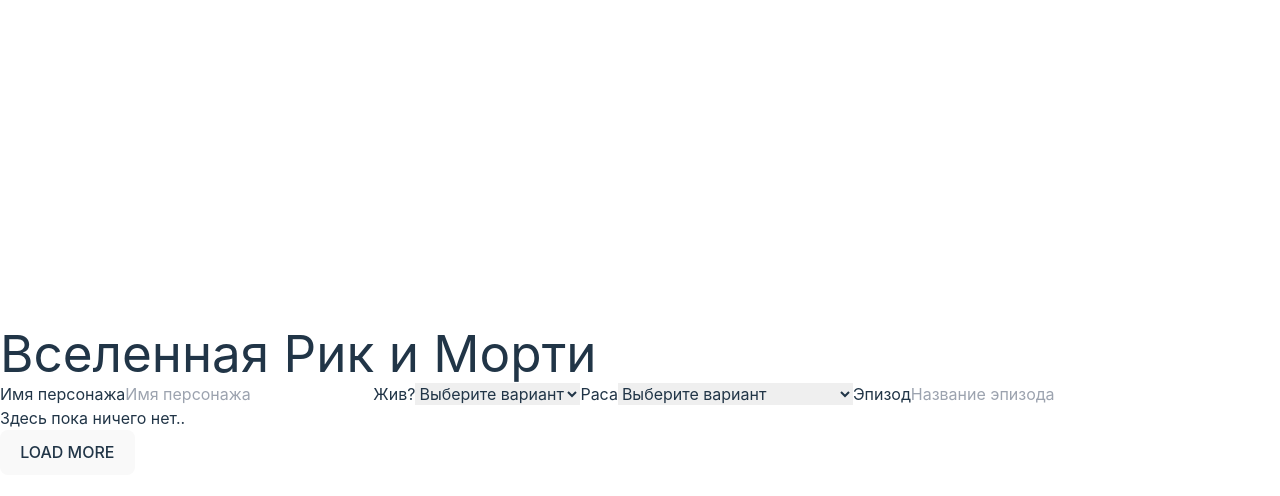
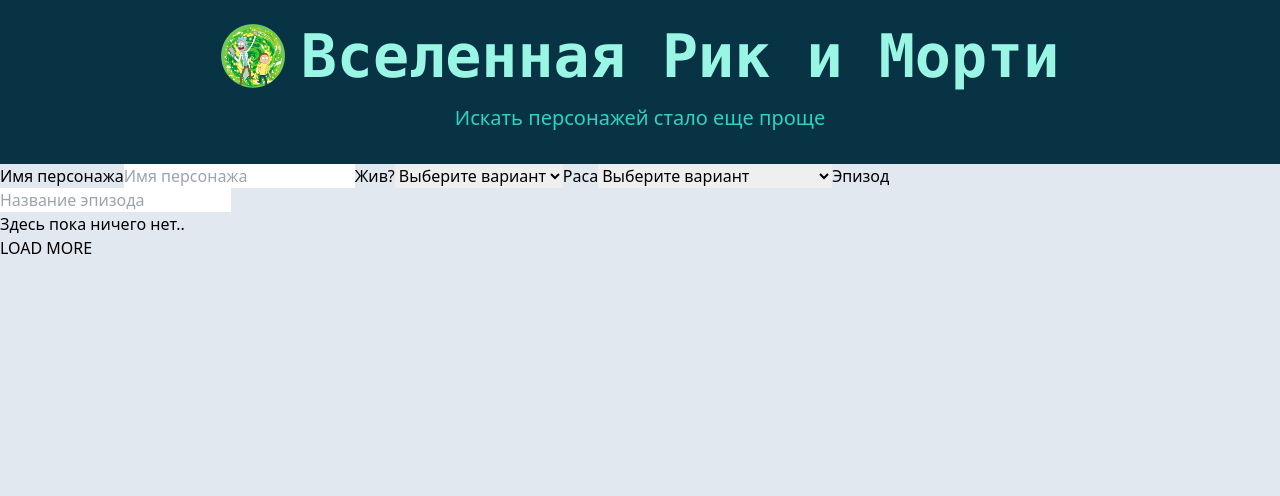
Before and after one commit to metastasio/brickTestTask, a React (Vite) app: page / in a window 1280 px wide. Shown: the top 496 px of the page. Built offline with nearby package versions, Linux system fonts and the light colour scheme.

Commit message:
Adding styles

```diff
--- a/index.html
+++ b/index.html
@@ -1,4 +1,4 @@
-<!doctype html>
+<!DOCTYPE html>
 <html lang="ru">
   <head>
     <meta charset="UTF-8" />
@@ -6,7 +6,7 @@
     <meta name="viewport" content="width=device-width, initial-scale=1.0" />
     <title>Characters Finder</title>
   </head>
-  <body>
+  <body class="w-full bg-slate-200 text-base font-sans">
     <div id="root"></div>
     <script type="module" src="/src/main.tsx"></script>
   </body>
--- a/src/Components/MainPage.tsx
+++ b/src/Components/MainPage.tsx
@@ -58,11 +58,23 @@
 
   return (
     <>
-      <header>
-        <h1>Вселенная Рик и Морти</h1>
+      <header className=' pt-6 pb-8 bg-cyan-950'>
+        <div className='header-wrapper flex items-center justify-center flex-wrap gap-x-4'>
+          <img
+            className='w-16 h-16'
+            src='/logo.png'
+            alt='Логотип Рик и Морти'
+          />
+          <h1 className='text-4xl font-bold sm:text-6xl font-mono text-teal-200'>
+            Вселенная Рик и Морти
+          </h1>
+        </div>
+        <p className='mt-4 text-xl text-center text-teal-400'>
+          Искать персонажей стало еще проще
+        </p>
       </header>
 
-      <main>
+      <main className='w-10/12'>
         <form>
           <label htmlFor='name'>Имя персонажа</label>
           <input
--- a/src/index.css
+++ b/src/index.css
@@ -2,7 +2,7 @@
 @tailwind components;
 @tailwind utilities;
 
-:root {
+/* :root {
   font-family: Inter, system-ui, Avenir, Helvetica, Arial, sans-serif;
   line-height: 1.5;
   font-weight: 400;
@@ -69,4 +69,4 @@
   button {
     background-color: #f9f9f9;
   }
-}
+} */
```
Also changed, not shown: public/logo.png (renamed from public/spinner_.png).
